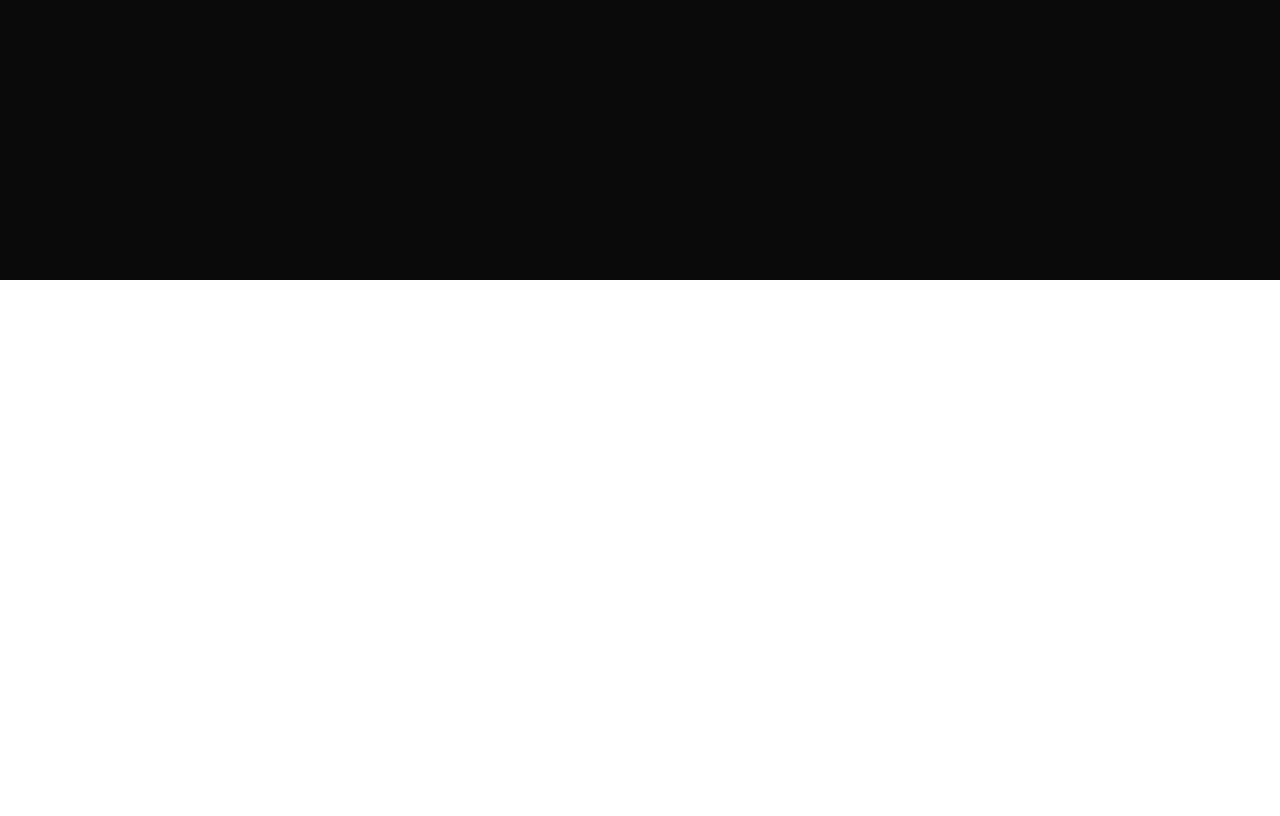
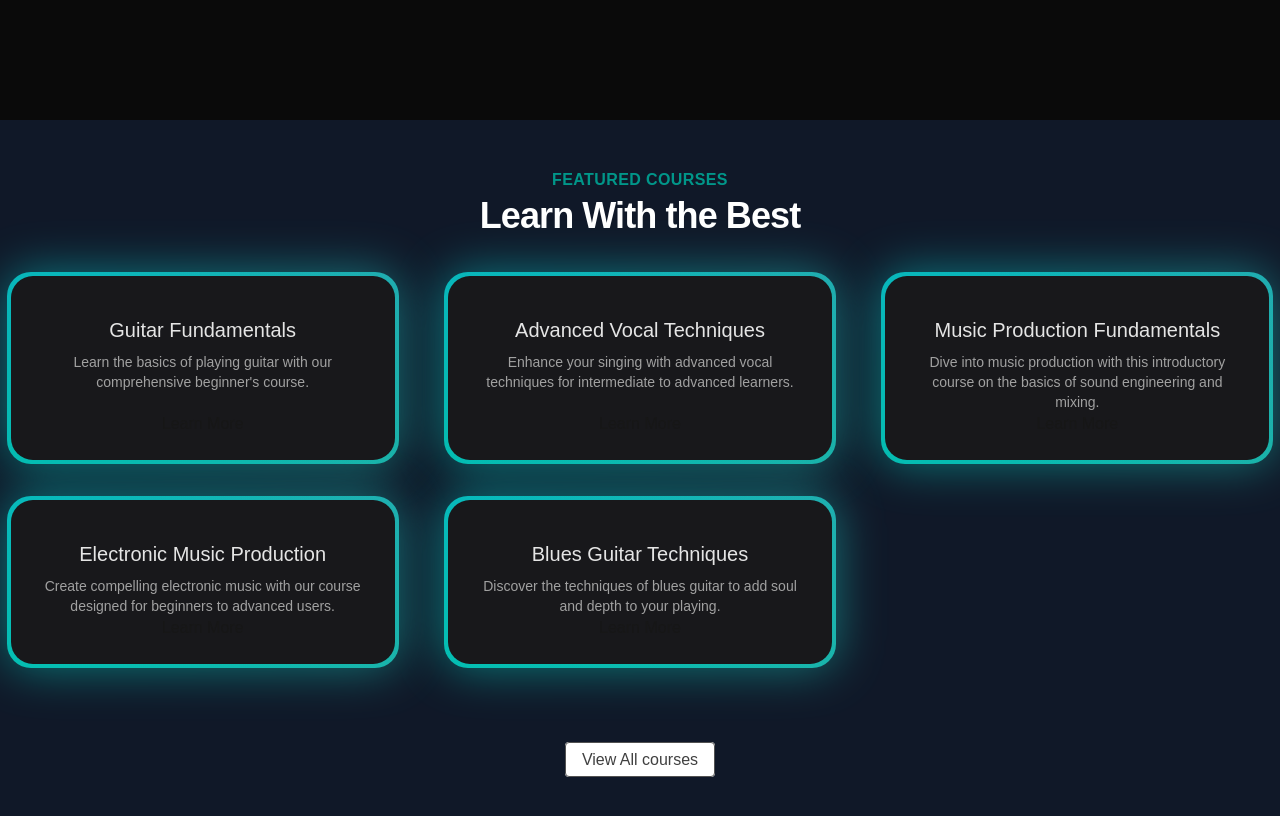
Before and after one commit to AnkitMishra2006/Music-Academy, a Next.js app: page / in a window 1280 px wide. Shown: the part 520-1336 px from the top of the page. Before the commit the page ends 800 px from the top, so only its background shows below. Built offline with nearby package versions, Linux system fonts and the light colour scheme.

Commit message:
Featured Courses Section Done

```diff
--- a/src/app/page.tsx
+++ b/src/app/page.tsx
@@ -1,11 +1,12 @@
 import HeroSection from "@/components/HeroSection";
+import FeaturedCourses from "@/components/FeaturedCourses";
 
 export default function Home() {
   return (
     <>
       <main className="min-h-screen bg-black/[0.96] antialiased bg-grid-white/[0.02]">
-        <h1 className="text-2xl text-center"></h1>
         <HeroSection></HeroSection>
+        <FeaturedCourses></FeaturedCourses>
       </main>
     </>
   );
--- /dev/null
+++ b/src/components/FeaturedCourses.tsx
@@ -0,0 +1,67 @@
+"use client";
+
+import React from "react";
+import courseData from "@/data/music_courses.json";
+import Link from "next/link";
+import { BackgroundGradient } from "./ui/background-gradient";
+
+interface Course {
+  id: number;
+  title: string;
+  slug: string;
+  description: string;
+  price: number;
+  instructor: string;
+  isFeatured: boolean;
+}
+
+function FeaturedCourses() {
+  const featuredCourses = courseData.courses.filter(
+    (course: Course) => course.isFeatured
+  );
+  return (
+    <>
+      <div className="py-12 bg-gray-900">
+        <div>
+          <div className="text-center">
+            <h2 className="text-base text-teal-600 font-semibold tracking-wide uppercase">
+              FEATURED COURSES
+            </h2>
+            <p className="mt-2 text-3xl leading-8 font-extrabold tracking-tight text-white sm:text-4xl">
+              Learn With the Best
+            </p>
+          </div>
+        </div>
+        <div className="mt-10">
+          <div className="grid grid-cols-1 sm:grid-cols-2 lg:grid-cols-3 gap-8 justify-center">
+            {featuredCourses.map((course: Course) => (
+              <div key={course.id} className="flex justify-center">
+                <BackgroundGradient className="flex flex-col rounded-[22px] bg-white dark:bg-zinc-900 overflow-hidden h-full max-w-sm">
+                  <div className="p-4 sm:p-6 flex flex-col items-center text-center flex-grow">
+                    <p className="text-lg sm:text-xl text-black mt-4 mb-2 dark:text-neutral-200">
+                      {course.title}
+                    </p>
+                    <p className="text-sm text-neutral-600 dark:text-neutral-400 flex-grow">
+                      {course.description}
+                    </p>
+                    <Link href={`/courses/${course.slug}`}>Learn More</Link>
+                  </div>
+                </BackgroundGradient>
+              </div>
+            ))}
+          </div>
+        </div>
+        <div className="mt-20 text-center">
+          <Link
+            href={"/courses"}
+            className="px-4 py-2 rounded border border-neutral-600 text-neutral-700 bg-white hover:bg-gray-100 transition duration-200"
+          >
+            View All courses
+          </Link>
+        </div>
+      </div>
+    </>
+  );
+}
+
+export default FeaturedCourses;
--- a/src/components/HeroSection.tsx
+++ b/src/components/HeroSection.tsx
@@ -20,7 +20,6 @@
         </p>
         <div className="mt-4">
           <Link href={"/courses"}>
-            {" "}
             <Button
               borderRadius="1.75rem"
               className="bg-white dark:bg-black text-black dark:text-white border-neutral-200 dark:border-slate-800"
--- /dev/null
+++ b/src/components/ui/background-gradient.tsx
@@ -0,0 +1,72 @@
+import { cn } from "@/utils/cn";
+import React from "react";
+import { motion } from "framer-motion";
+
+export const BackgroundGradient = ({
+  children,
+  className,
+  containerClassName,
+  animate = true,
+}: {
+  children?: React.ReactNode;
+  className?: string;
+  containerClassName?: string;
+  animate?: boolean;
+}) => {
+  const variants = {
+    initial: {
+      backgroundPosition: "0 50%",
+    },
+    animate: {
+      backgroundPosition: ["0, 50%", "100% 50%", "0 50%"],
+    },
+  };
+  return (
+    <div className={cn("relative p-[4px] group", containerClassName)}>
+      <motion.div
+        variants={animate ? variants : undefined}
+        initial={animate ? "initial" : undefined}
+        animate={animate ? "animate" : undefined}
+        transition={
+          animate
+            ? {
+                duration: 5,
+                repeat: Infinity,
+                repeatType: "reverse",
+              }
+            : undefined
+        }
+        style={{
+          backgroundSize: animate ? "400% 400%" : undefined,
+        }}
+        className={cn(
+          "absolute inset-0 rounded-3xl z-[1] opacity-60 group-hover:opacity-100 blur-xl  transition duration-500",
+          " bg-[radial-gradient(circle_farthest-side_at_0_100%,#00ccb1,transparent),radial-gradient(circle_farthest-side_at_100%_0,#7b61ff,transparent),radial-gradient(circle_farthest-side_at_100%_100%,#ffc414,transparent),radial-gradient(circle_farthest-side_at_0_0,#1ca0fb,#141316)]"
+        )}
+      />
+      <motion.div
+        variants={animate ? variants : undefined}
+        initial={animate ? "initial" : undefined}
+        animate={animate ? "animate" : undefined}
+        transition={
+          animate
+            ? {
+                duration: 5,
+                repeat: Infinity,
+                repeatType: "reverse",
+              }
+            : undefined
+        }
+        style={{
+          backgroundSize: animate ? "400% 400%" : undefined,
+        }}
+        className={cn(
+          "absolute inset-0 rounded-3xl z-[1]",
+          "bg-[radial-gradient(circle_farthest-side_at_0_100%,#00ccb1,transparent),radial-gradient(circle_farthest-side_at_100%_0,#7b61ff,transparent),radial-gradient(circle_farthest-side_at_100%_100%,#ffc414,transparent),radial-gradient(circle_farthest-side_at_0_0,#1ca0fb,#141316)]"
+        )}
+      />
+
+      <div className={cn("relative z-10", className)}>{children}</div>
+    </div>
+  );
+};
```
